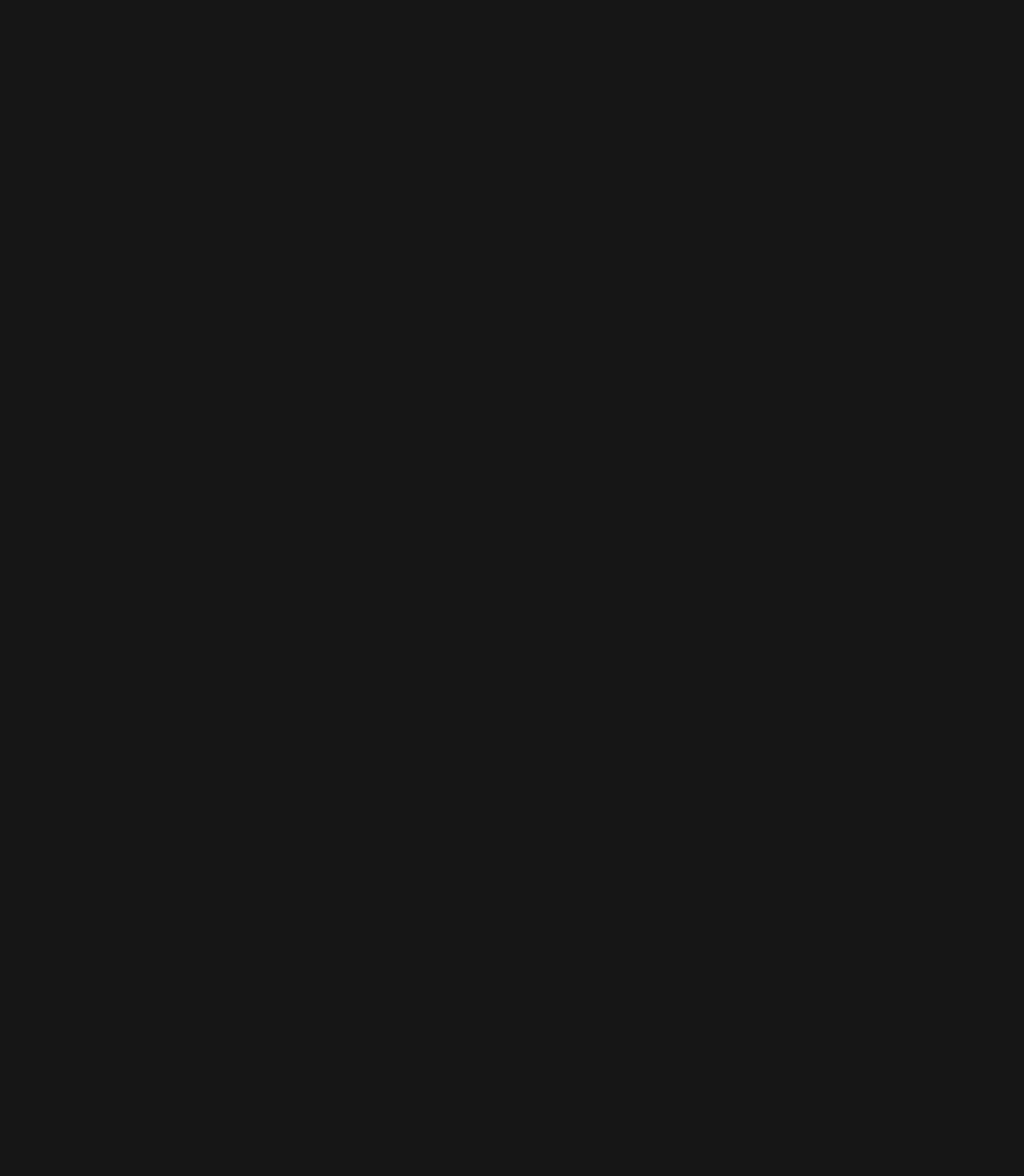
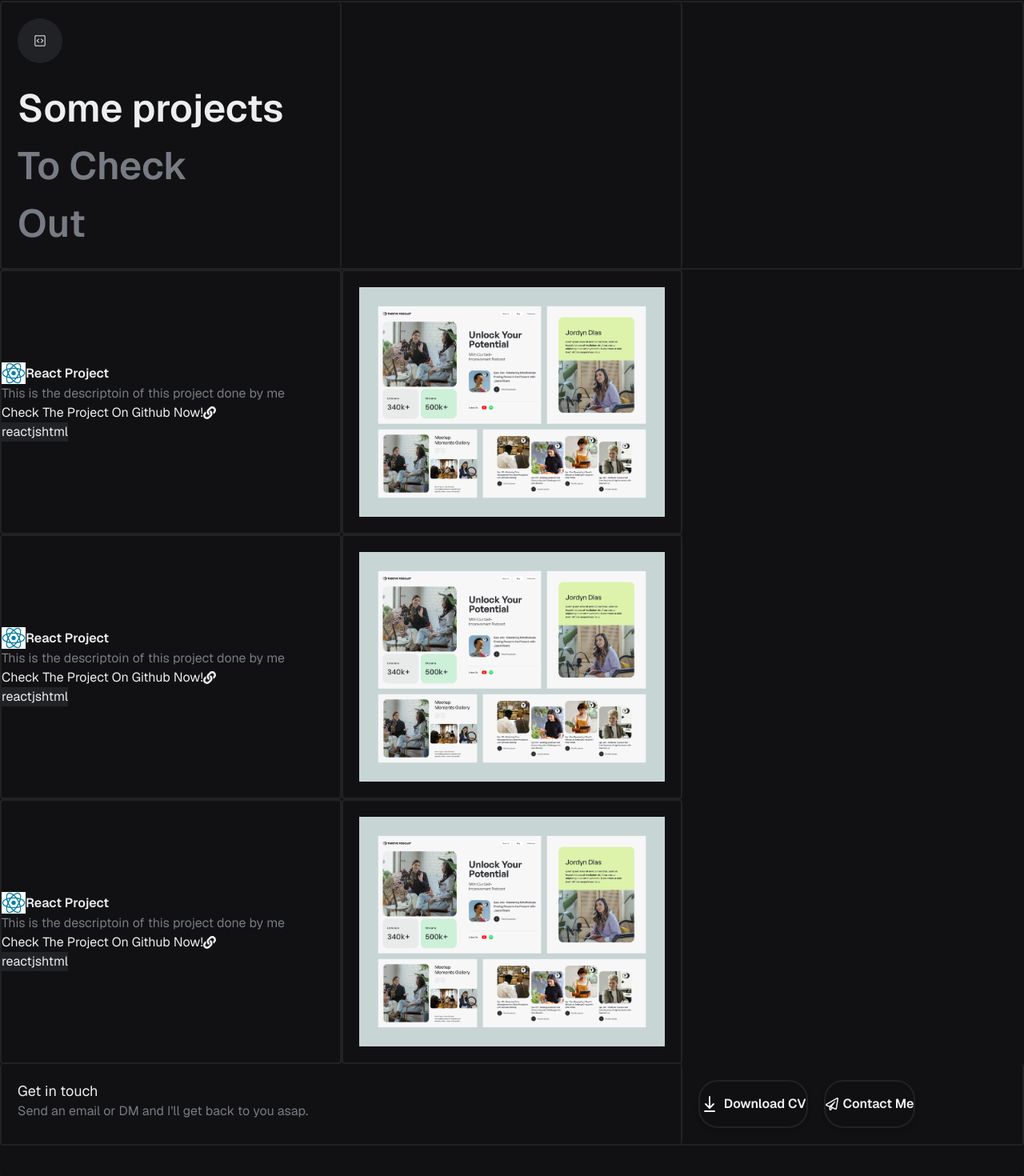
Before and after one commit to Ahmedhussin1/Personal-Portfolio, a Next.js app: page /work in a window 1280 px wide. Shown: the part 87-1557 px from the top of the page at 80% size. Before the commit the page ends 800 px from the top, so only its background shows below. Built offline with nearby package versions, Linux system fonts and the light colour scheme.

Commit message:
work page under development, data folder created to hold the data for the projects and the work cards, get in touch component added

```diff
--- /dev/null
+++ b/src/Components/GetInTouch.jsx
@@ -0,0 +1,69 @@
+import React from 'react'
+import { FaRegPaperPlane } from 'react-icons/fa';
+
+function GetInTouch() {
+  return (
+    <div className='pb-10'>
+      <div className="grid grid-cols-3 border-2 border-lines-color rounded border-t-0 ">
+        <div className="col-span-1 p-5">
+          <h1 className="text-[#edeef0] text-[18px]">Get in touch</h1>
+          <p className="text-[#777b84] text-[14px]">
+            Send an email or DM and I'll get back to you asap.
+          </p>
+        </div>
+
+        <div className="col-span-1 border-l-2 border-r-2 border-lines-color rounded p-5" />
+
+        <div className="col-span-1 flex gap-5 p-5">
+          <div>
+            <button class="cursor-pointer group relative flex gap-1.5 px-7 py-4 bg-[#111113] bg-opacity-80 text-[#f1f1f1] rounded-3xl hover:bg-opacity-70 transition font-semibold shadow-md border-2 border-lines-color">
+              <svg
+                xmlns="http://www.w3.org/2000/svg"
+                fill="none"
+                viewBox="0 0 24 24"
+                height="24px"
+                width="24px"
+              >
+                <g stroke-width="0" id="SVGRepo_bgCarrier"></g>
+                <g
+                  stroke-linejoin="round"
+                  stroke-linecap="round"
+                  id="SVGRepo_tracerCarrier"
+                ></g>
+                <g id="SVGRepo_iconCarrier">
+                  {" "}
+                  <g id="Interface / Download">
+                    {" "}
+                    <path
+                      stroke-linejoin="round"
+                      stroke-linecap="round"
+                      stroke-width="2"
+                      stroke="#f1f1f1"
+                      d="M6 21H18M12 3V17M12 17L17 12M12 17L7 12"
+                      id="Vector"
+                    ></path>{" "}
+                  </g>{" "}
+                </g>
+              </svg>
+              Download CV
+              <div class="absolute opacity-0 -bottom-full rounded-md py-2 px-2 bg-[#161617] bg-opacity-70 left-1/2 -translate-x-1/2 group-hover:opacity-100 transition-opacity shadow-lg">
+                Download
+              </div>
+            </button>
+          </div>
+          <div>
+            <button class="cursor-pointer group relative flex items-center gap-1.5 px-7 py-4 bg-[#111113] bg-opacity-80 text-[#f1f1f1] rounded-3xl hover:bg-opacity-70 transition font-semibold shadow-md border-2 border-lines-color">
+              <FaRegPaperPlane />
+              Contact Me
+              <div class="absolute opacity-0 -bottom-full rounded-md py-2 px-2 bg-[#161617] bg-opacity-70 left-1/2 -translate-x-1/2 group-hover:opacity-100 transition-opacity shadow-lg">
+                contact me
+              </div>
+            </button>
+          </div>
+        </div>
+      </div>
+    </div>
+  );
+}
+
+export default GetInTouch
--- a/src/Components/Hero.jsx
+++ b/src/Components/Hero.jsx
@@ -4,8 +4,8 @@
 import profilePic from "../../public/IMG_5814-sq.JPG";
 function Hero() {
   return (
-    <div className="border-2 border-lines-color rounded">
-      <div className="h-[80vh] flex flex-col justify-center max-w-2xl mx-auto items-center gap-5">
+    <div className="border-2 border-lines-color rounded mt-10">
+      <div className="flex flex-col justify-center py-14 max-w-2xl mx-auto items-center gap-5">
         <Image
           src={profilePic}
           alt="profile pic"
--- a/src/Components/WorkCard.jsx
+++ b/src/Components/WorkCard.jsx
@@ -17,9 +17,9 @@
           <p className="text-[#777b84]">{description}</p>
           <div className="flex gap-2 items-center">
             <p className='hover:underline'>
-              <Link href={{projectLink}}>
+              <a href={projectLink}>
                 Check The Project On Github Now!
-              </Link>
+              </a>
             </p>
             <FaLink />
           </div>
--- a/src/app/layout.js
+++ b/src/app/layout.js
@@ -16,7 +16,7 @@
   return (
     <html lang="en" className={GeistSans.className}>
       <body className="max-w-[1450px] mx-auto">
-        <div className="bg-background-color rounded-lg mt-5">
+        <div className="bg-background-color rounded-lg my-5">
           <Navbar />
           {children}
         </div>
--- a/src/app/page.js
+++ b/src/app/page.js
@@ -8,8 +8,11 @@
 import { GoCodeSquare } from "react-icons/go";
 import { FaArrowCircleRight } from "react-icons/fa";
 import { FaRegPaperPlane } from "react-icons/fa";
+import { FaEye } from "react-icons/fa";
+
 
 import { useState } from "react";
+import GetInTouch from "@/Components/GetInTouch";
 
 
 export default function Home() {
@@ -43,6 +46,7 @@
         icon={reactIcon}
         projectImg={projectImg}
         skills={["react", "js", "html"]}
+        projectLink={"https://github.com/Ahmedhussin1/Personal-Portfolio"}
       />
       <WorkCard
         title={"React Project"}
@@ -60,11 +64,23 @@
       />
       {/* about section */}
       <div className="flex flex-col justify-center items-center gap-5 border-2 border-lines-color rounded border-t-0">
-        <div className="flex justify-center items-center pt-10">
-          <h1 className="text-[89px] text-[#edeef0] text-center font-semibold leading-none">
-            Learning <br /> Developing <br /> &Innovating.
-          </h1>
+        <div className="grid grid-cols-3">
+          <div className="col-span-1 flex ">
+            {/* <FaEye /> */}
+            <h1 className="w-fit flex items-center transform rotate-[-90deg] text-[#777b84] text-lg">
+              About me
+            </h1>
+          </div>
+
+          <div className="col-span-1 flex justify-center items-center pt-10">
+            <h1 className="text-[89px] text-[#edeef0] text-center font-semibold leading-none">
+              Learning <br /> Developing <br /> &Innovating.
+            </h1>
+          </div>
+
+          <div className="col-span-1" />
         </div>
+
         <div
           className={`max-w-4xl mx-auto text-center relative overflow-hidden ${
             !showFullText ? "max-h-[10rem] fade-mask" : ""
@@ -132,64 +148,7 @@
         </div>
       </div>
       {/* get in touch section */}
-      <div className="grid grid-cols-3 border-2 border-lines-color rounded border-t-0 ">
-        <div className="col-span-1 p-5">
-          <h1 className="text-[#edeef0] text-[18px]">Get in touch</h1>
-          <p className="text-[#777b84] text-[14px]">
-            Send an email or DM and I'll get back to you asap.
-          </p>
-        </div>
-
-        <div className="col-span-1 border-l-2 border-r-2 border-lines-color rounded p-5" />
-
-        <div className="col-span-1 flex gap-5 p-5">
-          <div>
-            <button class="cursor-pointer group relative flex gap-1.5 px-7 py-4 bg-[#111113] bg-opacity-80 text-[#f1f1f1] rounded-3xl hover:bg-opacity-70 transition font-semibold shadow-md border-2 border-lines-color">
-              <svg
-                xmlns="http://www.w3.org/2000/svg"
-                fill="none"
-                viewBox="0 0 24 24"
-                height="24px"
-                width="24px"
-              >
-                <g stroke-width="0" id="SVGRepo_bgCarrier"></g>
-                <g
-                  stroke-linejoin="round"
-                  stroke-linecap="round"
-                  id="SVGRepo_tracerCarrier"
-                ></g>
-                <g id="SVGRepo_iconCarrier">
-                  {" "}
-                  <g id="Interface / Download">
-                    {" "}
-                    <path
-                      stroke-linejoin="round"
-                      stroke-linecap="round"
-                      stroke-width="2"
-                      stroke="#f1f1f1"
-                      d="M6 21H18M12 3V17M12 17L17 12M12 17L7 12"
-                      id="Vector"
-                    ></path>{" "}
-                  </g>{" "}
-                </g>
-              </svg>
-              Download CV
-              <div class="absolute opacity-0 -bottom-full rounded-md py-2 px-2 bg-[#161617] bg-opacity-70 left-1/2 -translate-x-1/2 group-hover:opacity-100 transition-opacity shadow-lg">
-                Download
-              </div>
-            </button>
-          </div>
-          <div>
-            <button class="cursor-pointer group relative flex items-center gap-1.5 px-7 py-4 bg-[#111113] bg-opacity-80 text-[#f1f1f1] rounded-3xl hover:bg-opacity-70 transition font-semibold shadow-md border-2 border-lines-color">
-              <FaRegPaperPlane />
-              Contact Me
-              <div class="absolute opacity-0 -bottom-full rounded-md py-2 px-2 bg-[#161617] bg-opacity-70 left-1/2 -translate-x-1/2 group-hover:opacity-100 transition-opacity shadow-lg">
-                contact me
-              </div>
-            </button>
-          </div>
-        </div>
-      </div>
+      <GetInTouch/>
     </div>
   );
 }
--- /dev/null
+++ b/src/app/work/[projectId]/page.jsx
@@ -0,0 +1,9 @@
+import React from 'react'
+
+function SingleProjectPage() {
+  return (
+    <div>SingleProjectPage</div>
+  )
+}
+
+export default SingleProjectPage
--- a/src/app/work/page.jsx
+++ b/src/app/work/page.jsx
@@ -1,9 +1,55 @@
+import WorkCard from '@/Components/WorkCard';
 import React from 'react'
+import { GoCodeSquare } from 'react-icons/go';
+import reactIcon from "../../../public/images.png";
+import projectImg from "../../../public/original-accb2ef29d68a2a29119c5e3ff116f33.png";
+import GetInTouch from '@/Components/GetInTouch';
 
 function WorkPage() {
   return (
-    <div>WorkPage</div>
-  )
+    <div className="max-w-7xl mx-auto">
+      <div className="grid grid-cols-3 border-2 border-lines-color rounded mt-10">
+        <div className="col-span-1 border-r-2 border-lines-color rounded  p-5 flex flex-col gap-5">
+          <div className="bg-[#212225] p-5 rounded-full w-fit">
+            <GoCodeSquare />
+          </div>
+          <h1 className="text-[48px] font-semibold">
+            Some projects
+            <br />{" "}
+            <span className="text-[#777b84]">
+             To Check<br/> Out
+            </span>
+          </h1>
+        </div>
+        <div className="col-span-1 border-r-2 border-lines-color rounded" />
+        <div className="col-span-1" />
+      </div>
+      {/* work section cards */}
+      <WorkCard
+        title={"React Project"}
+        description={"This is the descriptoin of this project done by me"}
+        icon={reactIcon}
+        projectImg={projectImg}
+        skills={["react", "js", "html"]}
+        projectLink={"https://github.com/Ahmedhussin1/Personal-Portfolio"}
+      />
+      <WorkCard
+        title={"React Project"}
+        description={"This is the descriptoin of this project done by me"}
+        icon={reactIcon}
+        projectImg={projectImg}
+        skills={["react", "js", "html"]}
+      />
+      <WorkCard
+        title={"React Project"}
+        description={"This is the descriptoin of this project done by me"}
+        icon={reactIcon}
+        projectImg={projectImg}
+        skills={["react", "js", "html"]}
+      />
+      <GetInTouch/>
+    </div>
+  );
 }
 
 export default WorkPage
```
Also changed, not shown: src/data/singleWorkCardData.js (added, +48 -0 lines), public/projectsIcons/png-clipart-clay-os-6-a-macos-icon-adobe-ilustrator-ai-logo.png (added), src/data/projectData.js (added).
